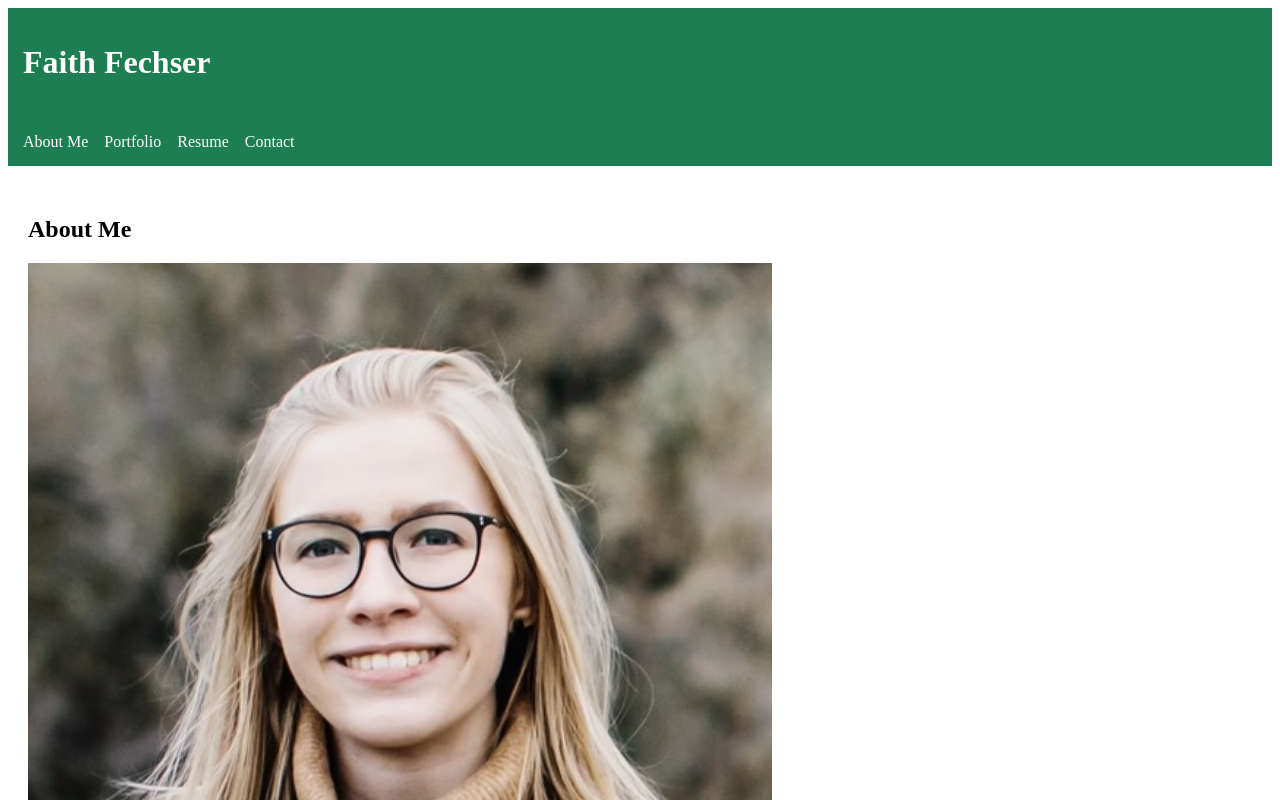
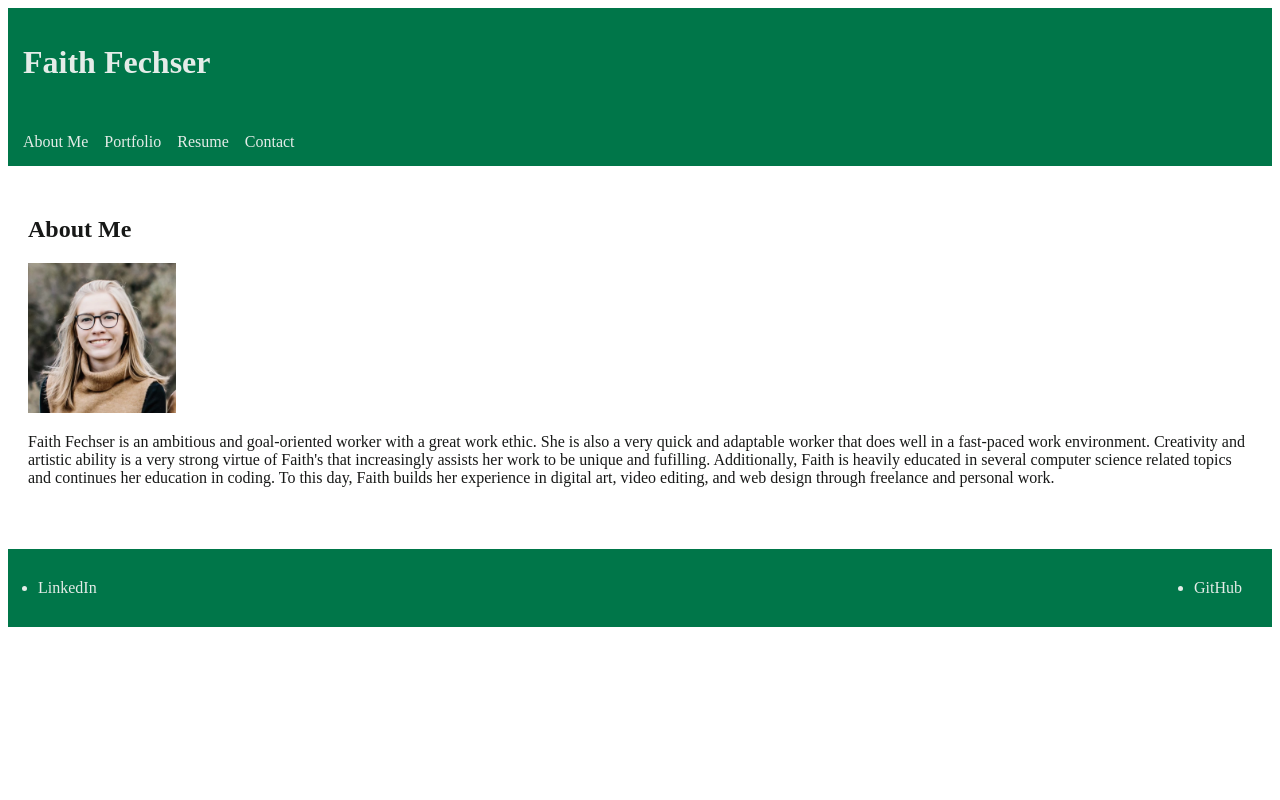
Before and after one commit to faithfechser/React-Portfolio-C16, a React (Create React App) app: page / in a window 1280 px wide. Shown: the top 800 px of the page. Built offline with nearby package versions, Linux system fonts and the light colour scheme.

Commit message:
style pages

```diff
--- a/src/App.css
+++ b/src/App.css
@@ -1,15 +1,23 @@
+:root {
+    --text: #171817;
+    --main: #007649;
+    /* --mainAccent: #1c7e52; */
+    /* --buttons: #55868C; */
+    --background: #e4ece8;
+}
+
 * {
     box-sizing: border-box;
 }
 
 .body{
-    background-color: rgb(228, 236, 232);
+    background-color: var(--background);
     margin: 0;
 }
 /* Header styling */
 .header {
-    background-color: rgb(28, 126, 82);
-    color:white;
+    background-color: var(--main);
+    color: var(--background);
     display: flex;
     justify-content: space-between;
     align-items: center;
@@ -19,8 +27,8 @@
 }
 /* Navigation styling */
 .nav {
-    background-color: rgb(28, 126, 82);
-    color:white;
+    background-color: var(--main);
+    color:var(--background);
     display: flex;
     justify-content: space-between;
     align-items: left;
@@ -34,33 +42,59 @@
     list-style: none;
     display: flex;
     gap: 1rem;
+    cursor: pointer;
 }
 
 .nav a {
     color: inherit;
     text-decoration: none;
 }
+
 /* Page styling */
+/* About Me */
 .aboutMe{
+    color: var(--text);
     padding: 30px 20px;
 }
 
+.aboutMe img{
+    height:150px;
+}
+
+/* Contact Me */
 .contactMe{
+    color: var(--text);
     padding: 30px 20px;
 }
 
+/* Portfolio */
 .portfolio{
+    color: var(--text);
     padding: 30px 20px;
 }
 
+/* Resume */
 .resume{
+    color: var(--text);
     padding: 30px 20px;
 }
 
+.resume img{
+    height: 750px;
+}
+
+.resume a{
+    text-decoration: none;
+    color: var(--background);
+    background-color: var(--main);
+    padding: 20px;
+    border-radius: 15px;
+    align-items: center;
+}
 /* Footer styling */
 .footer {
-    background-color: rgb(28, 126, 82);
-    color:white;
+    background-color: var(--main);
+    color:var(--background);
     display: flex;
     justify-content: space-between;
     align-items: left;
```
